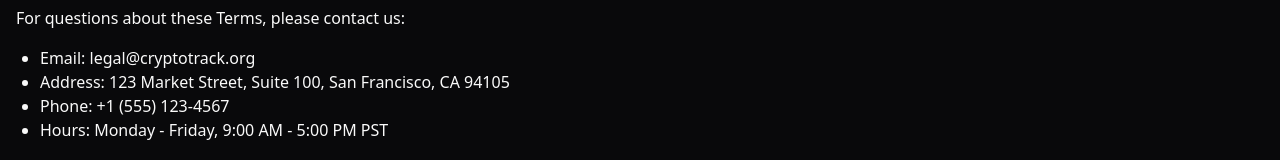
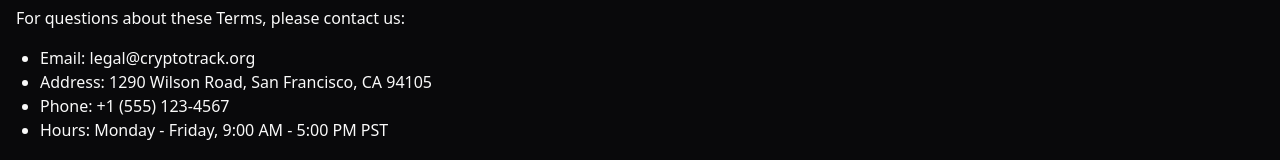
Before and after one commit to rfast-hub/crypto-vista-landing, a React (Vite) app: page /terms in a window 1280 px wide. Shown: the part 5754-5914 px from the top of the page. Built offline with nearby package versions, Linux system fonts and the light colour scheme.

Commit message:
Update contact address in Terms
Changed the contact address in the Terms page from "123 Market Street, Suite 100, San Francisco, CA 94105" to "1290 Wilson Road".
[skip gpt_engineer]

```diff
--- a/src/components/terms/LegalSection.tsx
+++ b/src/components/terms/LegalSection.tsx
@@ -44,7 +44,7 @@ export const LegalSection = () => {
       <p>For questions about these Terms, please contact us:</p>
       <ul className="list-disc pl-6 mt-4">
         <li>Email: legal@cryptotrack.org</li>
-        <li>Address: 123 Market Street, Suite 100, San Francisco, CA 94105</li>
+        <li>Address: 1290 Wilson Road, San Francisco, CA 94105</li>
         <li>Phone: +1 (555) 123-4567</li>
         <li>Hours: Monday - Friday, 9:00 AM - 5:00 PM PST</li>
       </ul>
```
